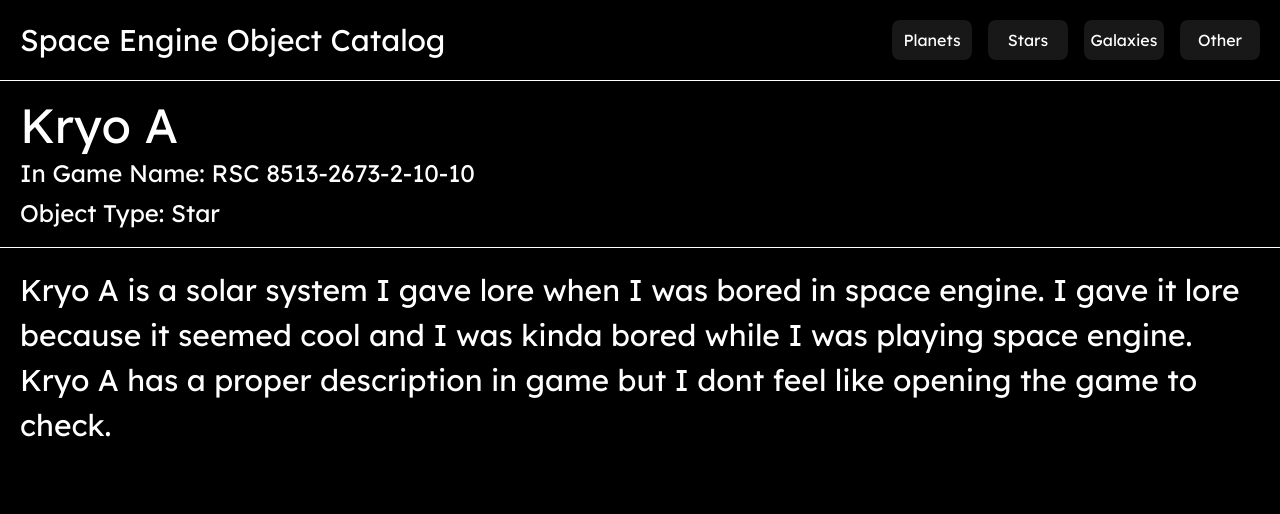
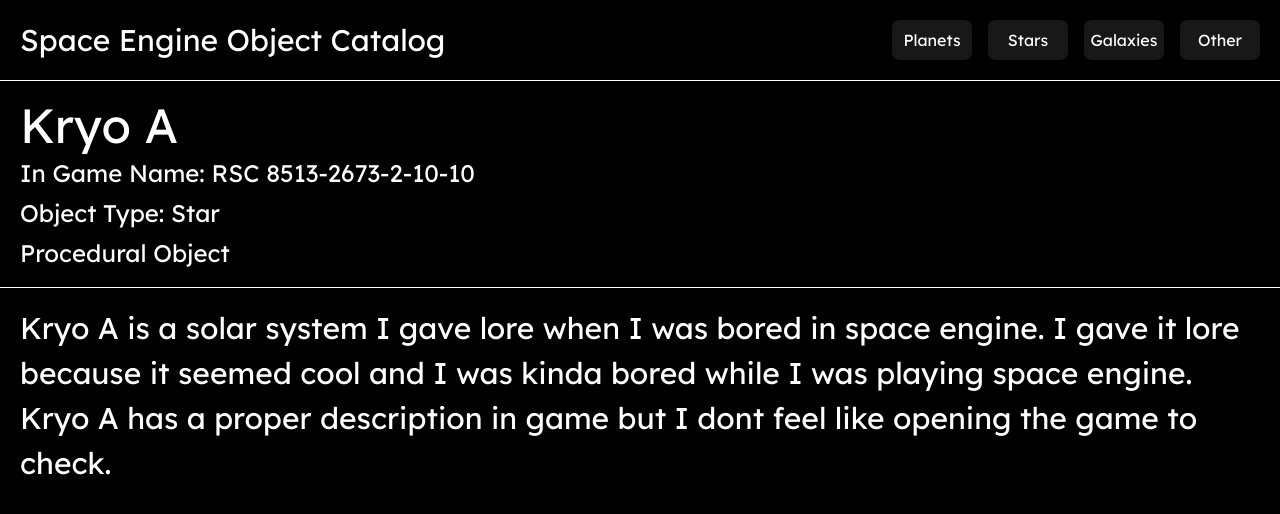
Before and after one commit to space-engine-object-catalog/space-engine-object-catalog, a Next.js app: page /object in a window 1280 px wide. Shown: the top 514 px of the page. Built offline with nearby package versions, Linux system fonts and the light colour scheme.

Commit message:
changed margin stuff

```diff
--- a/src/app/object/page.tsx
+++ b/src/app/object/page.tsx
@@ -5,9 +5,10 @@
     <>
       <h1 className="text-5xl m-5 mb-2">Kryo A</h1>
       <h2 className="text-2xl ml-5 mb-2">In Game Name: RSC 8513-2673-2-10-10</h2>
-      <h2 className="text-2xl ml-5">Object Type: Star</h2>
-      <div className="w-screen h-[1px] bg-white m-4.5 ml-0"></div>
-      <p className="m-5 text-[30px]">Kryo A is a solar system I gave lore when I was bored in space engine. I gave it lore because it seemed cool and I was kinda bored while I was playing space engine. Kryo A has a proper description in game but I dont feel like opening the game to check.</p>
+      <h2 className="text-2xl ml-5 mb-2">Object Type: Star</h2>
+      <h2 className="text-2xl ml-5 mb-4.5">Procedural Object</h2>
+      <div className="w-screen h-[1px] bg-white mb-4.5"></div>
+      <p className="m-5 mt-0 text-[30px]">Kryo A is a solar system I gave lore when I was bored in space engine. I gave it lore because it seemed cool and I was kinda bored while I was playing space engine. Kryo A has a proper description in game but I dont feel like opening the game to check.</p>
     </>
   );
 }
```
